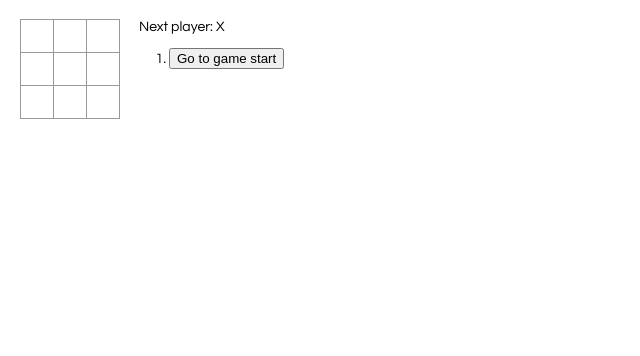
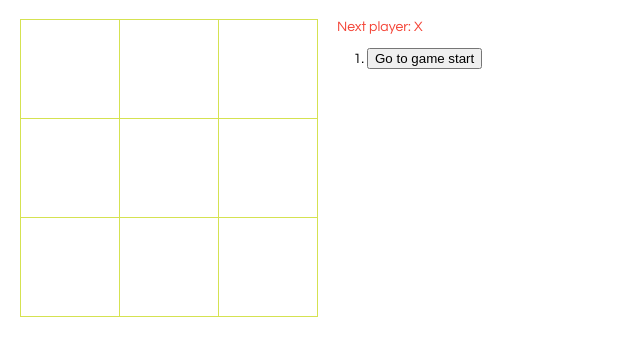
Before and after one commit to sachinkondana/tic-tac-toe, a React app: page / in a window 1280 px wide. Shown: the whole page, without its empty margins (0-640 px from the left). Built offline with nearby package versions, Linux system fonts and the light colour scheme.

Commit message:
adding theme

```diff
--- a/src/index.css
+++ b/src/index.css
@@ -19,17 +19,17 @@ body {
 
   .square {
     background: #fff;
-    border: 1px solid #999;
+    border: 1px solid #d5e251;
     float: left;
-    font-size: 24px;
+    font-size: 30px;
     font-weight: bold;
-    line-height: 34px;
-    height: 34px;
+    line-height: 100px;
+    height: 100px;
     margin-right: -1px;
     margin-top: -1px;
     padding: 0;
     text-align: center;
-    width: 34px;
+    width: 100px;
   }
 
   .square:focus {
@@ -48,3 +48,12 @@ body {
   .game-info {
     margin-left: 20px;
   }
+
+
+  .player-X{
+    color: #F44336;
+  }
+
+  .player-O{
+    color: #2196f3;
+  }
--- a/src/index.js
+++ b/src/index.js
@@ -5,7 +5,7 @@ import './index.css';
 
 function Square(props) {
   return (
-    <button className="square" onClick={props.onClick}>
+    <button className={"square player-"+props.value} onClick={props.onClick}>
       {props.value}
     </button>
   );
@@ -100,11 +100,11 @@ class Game extends React.Component {
       );
     });
 
-    let status;
+    let status, nextPlayer = this.state.xIsNext ? "X" : "O" ;
     if (winner) {
       status = "Winner: " + winner;
     } else {
-      status = "Next player: " + (this.state.xIsNext ? "X" : "O");
+      status = "Next player: " + nextPlayer;
     }
 
     return (
@@ -116,7 +116,7 @@ class Game extends React.Component {
           />
         </div>
         <div className="game-info">
-          <div>{status}</div>
+          <div className={"player-"+nextPlayer}>{status}</div>
           <ol>{moves}</ol>
         </div>
       </div>
```
